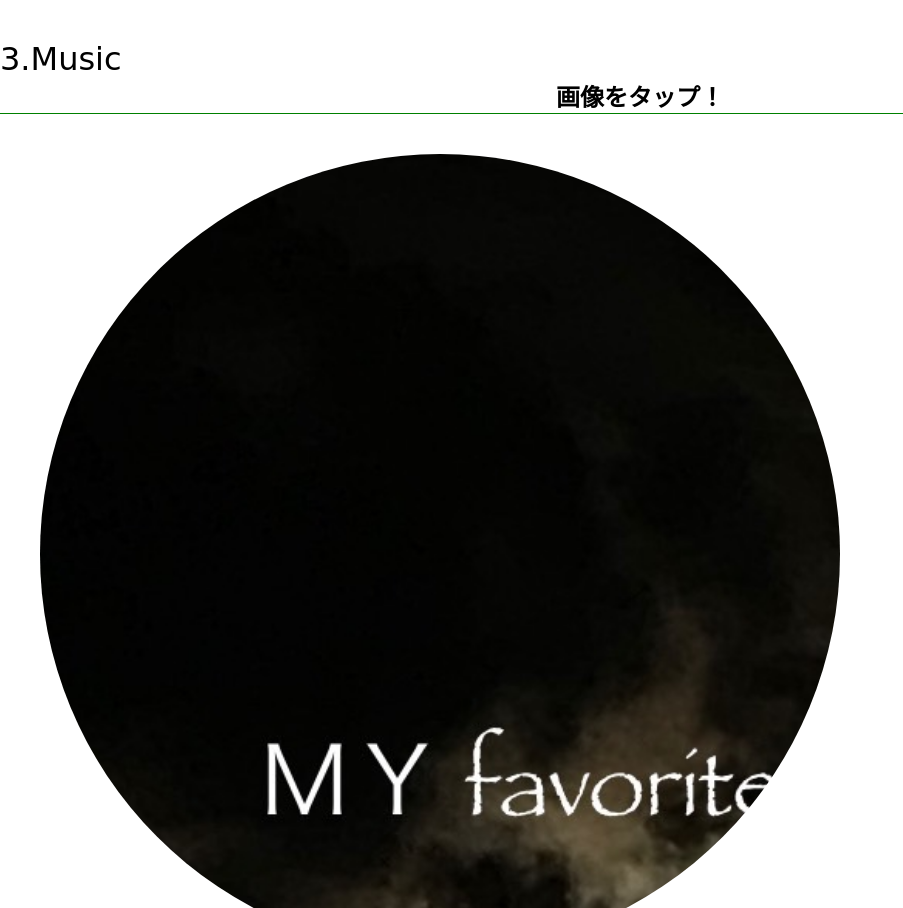
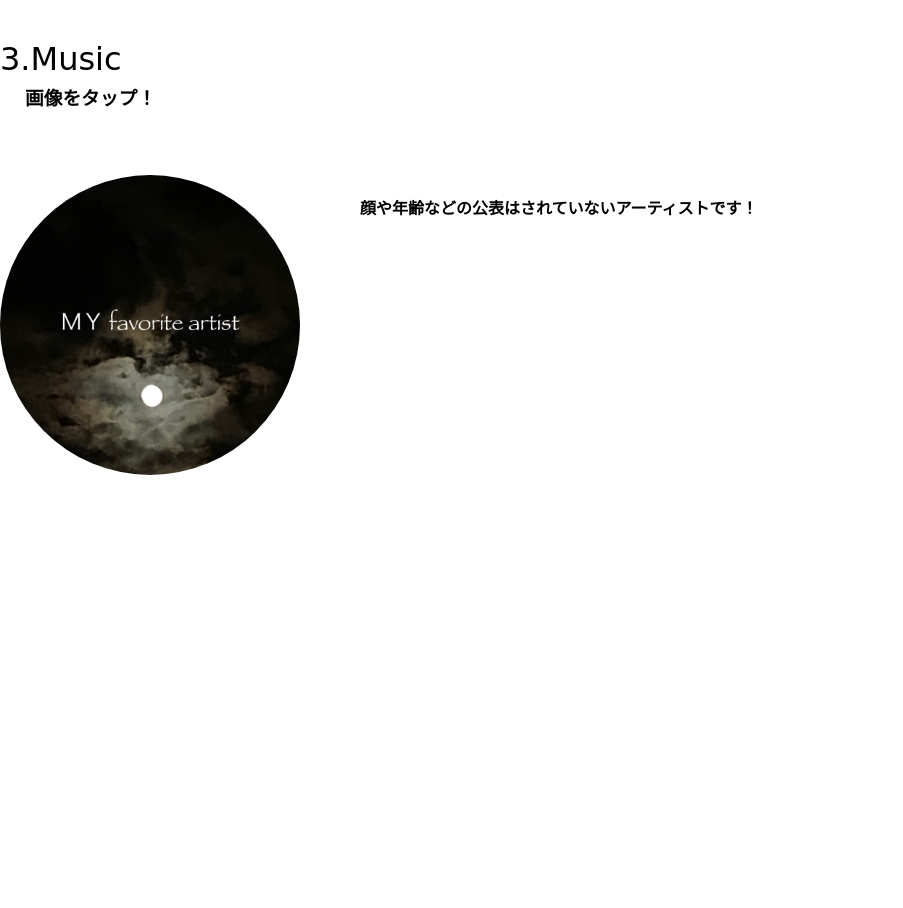
Before and after one commit to Taisei-01/my-portfolio, a plain HTML site: page index.html in a window 1280 px wide. Shown: the part 2022-2930 px from the top of the page, without its empty margins (0-903 px from the left). After the commit the page ends 2730 px from the top, so only its background shows below. Drawn offline with Linux system fonts and the light colour scheme; some packages are replaced by stand-ins of ours.

Commit message:
ポートフォリオ

```diff
--- a/index.html
+++ b/index.html
@@ -1,6 +1,5 @@
 <!DOCTYPE html>
 <html lang="ja">
-
   <head>
     <meta charset="UTF-8" />
     <meta http-equiv="X-UA-Compatible" content="IE=edge" />
@@ -25,7 +24,7 @@
         </div>
         <div class="list">
           <br />
-        <br>
+          <br />
           <ul>
             <li>&spades;名前：梅川泰星</li>
             <li>&clubs;誕生日:7/7</li>
@@ -36,7 +35,7 @@
       </div>
     </div>
     <h2>趣味</h2>
-  <br>
+    <br />
     <div class="main">
       <div class="hobby1">
         <img src="images/soccer2.jpg" />
@@ -48,25 +47,28 @@
         <p>2.Travel</p>
 
         <div class="slideshow">
-
-        <img src="images/hyosi.jpg" id="pics">
+          <img src="images/hyosi.jpg" id="pics" />
           <h2 id="pic-title">SlideShow!</h2>
-        <button id="playButton" onclick="playSlidedeshow();">押してみて！</button>
+          <button id="playButton" onclick="playSlidedeshow();">
+            押してみて！
+          </button>
         </div>
       </div>
 
       <div class="hobby3">
         <p>3.Music</p>
-      <br>
-      <h2>画像をタップ！</h2>
-      <img src="images/music1.jpg" id="targetImage">
+        <br />
+        <h3>画像をタップ！</h3>
+        <div class="Live">
+          <img src="images/music1.jpg" id="targetImage" class="music" />
+          <h4 id="content">
+            顔や年齢などの公表はされていないアーティストです！
+          </h4>
+        </div>
       </div>
     </div>
 
-
     <script src="main.js"></script>
     <script src="main2.js"></script>
-
   </body>
-
 </html>
--- a/main2.js
+++ b/main2.js
@@ -1,10 +1,14 @@
 let intervalId;
-let image = document.getElementById('targetImage');
+let image = document.getElementById("targetImage");
 image.onclick = changeImage;
-
+const text = document.getElementById("content");
+let textindex = 0;
+const pictureArray = [
+  { src: "./images/music1.jpg", title: "music" },
+  { src: "./images/ヨルシカ.jpg", title: "Kyoto" },
+];
 function changeImage() {
-
-    if (image.style.opacity == '') {
+  if (image.style.opacity == "") {
     image.style.opacity = 1;
   }
 
@@ -17,10 +21,15 @@ function changeImage() {
     if (image.style.opacity <= 0) {
       clearInterval(intervalId);
       //画像を交換
-            if (image.src == 'images/music1.jpg') {
-                image.src = 'images/ヨルシカ.jpg';
+      console.log(image.src);
+      if (textindex === 0) {
+        image.src = "images/ヨルシカ.jpg";
+        textindex = 1;
+        text.textContent = "この前名古屋で開催されたライブに行ってきました！";
       } else {
-                image.src = 'images/ヨルシカ.jpg';
+        image.src = "images/music1.jpg";
+        textindex = 0;
+        text.textContent = "顔や年齢などの公表はされていないアーティストです！";
       }
 
       opacityInt = image.style.opacity * 100;
--- a/style2.css
+++ b/style2.css
@@ -1,27 +1,38 @@
-.hobby3{
-    margin-top:170px;
-    width:100%;
-    height:100%;
+.hobby3 {
+  margin-top: 170px;
+  width: 100%;
+  height: 100%;
 }
-.hobby3 p{
-    position: absolute;
-    position: absolute;
-    left: 0%;
-    color:black;
-    font-size: 2em;
-    font-family: "Bangers", cursive;
-
-    float:left;
+.hobby3 p {
+  position: absolute;
+  position: absolute;
+  left: 0%;
+  color: black;
+  font-size: 2em;
+  font-family: "Bangers", cursive;
+  float: left;
 }
-.hobby3 br{
-    padding:5px;
+.hobby3 br {
+  padding: 5px;
 }
-.hobby3 h2{
-    margin-top:20px;
-    text-align:center;
+.hobby3 h3 {
+  margin: 15px;
+  padding: 10px;
 }
-.hobby3 img{
-    width:100%;
-    margin-top:40px;
-    clip-path: circle(400px at 440px 400px);
+.hobby3 h2 {
+  margin-top: 20px;
+  text-align: left;
 }
+.hobby3 img {
+  width: 300px;
+  margin-top: 40px;
+  clip-path: circle(150px at 150px 150px);
+}
+.hobby3 h4 {
+  height: 100px;
+  padding: 20px;
+  margin: 40px;
+}
+.Live {
+  display: flex;
+}
```
Also changed, not shown: images/ヨルシカライブ.jpg (added). Lines whose indentation alone changed are shown as unchanged.
